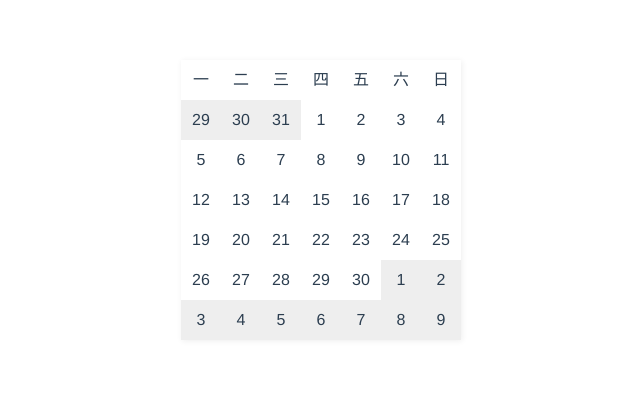
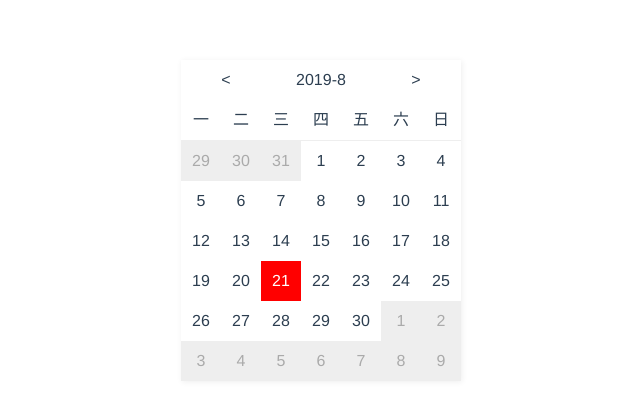
Before and after one commit to zifeiyu666/vue-calendar, a Vue app: page / in a window 1280 px wide. Shown: the top 420 px of the page, without its empty margins (319-959 px from the left). Built offline with nearby package versions, Linux system fonts and the light colour scheme.

Commit message:
feat：添加单选日期的功能

```diff
--- a/src/components/calendar.vue
+++ b/src/components/calendar.vue
@@ -1,5 +1,17 @@
 <template>
+
   <div class="calendar">
+    <div class="tools">
+      <span class="leftArr"
+        @click='handlePrevM()'>&lt;</span>
+      <div class="center">
+        <span class="year">{{thisY}}</span>
+        <span>-</span>
+        <span class="month">{{thisRM}}</span>
+      </div>
+      <span class="rightArr"
+        @click='handleNextM()'>&gt;</span>
+    </div>
     <div class="weeks">
       <span class="week"
         v-for='(item, index) in weeks'
@@ -8,13 +20,15 @@
     <div class="days">
       <span class="prevMD"
         v-for='(item, index) in prevMDLen'
-        :key='index'>{{monthDays[prevM] - prevLD[thisW] + item}}</span>
+        :key='index + "p"'>{{monthDays[prevM] - prevLD[thisW] + item}}</span>
       <span class="thisMD"
+        :class='{"current": (thisD == index + 1) && isCurM }'
         v-for='(item, index) in thisMDLen'
-        :key='index'>{{index + 1}}</span>
+        :key='index + "c"'
+        @click='handleSelCurD(index)'>{{index + 1}}</span>
       <span class="nextMD"
         v-for='(item, index) in nextMDLen'
-        :key='index'>{{index + 1}}</span>
+        :key='index + "n"'>{{index + 1}}</span>
     </div>
   </div>
 </template>
@@ -30,12 +44,23 @@ export default {
       weeks: '一二三四五六日'.split(''),
       monthDays: [31, 28, 31, 30, 31, 30, 31, 31, 30, 31, 30, 31],
       prevLD: [6, 0, 1, 2, 3, 4, 5],
-      thisY: new Date().getFullYear(),
-      thisM: new Date().getMonth(),
-      thisD: new Date().getDate(),
+      selDate: new Date(),
+      selDay: new Date(),
     }
   },
   computed: {
+    isCurM() {
+      return this.thisM == this.selDay.getMonth()
+    },
+    thisY() {
+      return this.selDate.getFullYear()
+    },
+    thisM() {
+      return this.selDate.getMonth()
+    },
+    thisD() {
+      return this.selDay.getDate()
+    },
     prevM() {
       return this.thisM - 1 < 0 ? 11 : this.thisM - 1
     },
@@ -58,6 +83,20 @@ export default {
       return 42 - this.thisMDLen - this.prevMDLen
     },
   },
+  methods: {
+    handleNextM() {
+      // debugger
+      var curM = this.thisM + 1 > 11 ? 0 : this.thisM + 1
+      this.selDate = new Date(this.thisY, curM)
+    },
+    handlePrevM() {
+      var curM = this.thisM - 1 < 0 ? 11 : this.thisM - 1
+      this.selDate = new Date(this.thisY, curM)
+    },
+    handleSelCurD(index) {
+      this.selDay = new Date(this.thisY, this.thisM, index + 1)
+    },
+  },
 }
 </script>
 
@@ -66,6 +105,14 @@ export default {
   display: inline-block;
   box-shadow: 1px 1px 6px #eee;
 }
+.weeks {
+  border-bottom: 1px solid #eee;
+}
+.current {
+  background: red;
+  color: #fff;
+}
+.tools,
 .weeks,
 .days {
   width: 280px;
@@ -79,6 +126,17 @@ export default {
   .prevMD,
   .nextMD {
     background: #eee;
+    color: #aaa;
   }
 }
+.tools {
+  justify-content: space-around;
+  // .year {
+  //   font-size: 1em;
+  // }
+  // .month {
+  //   font-size: 0.8em;
+  //   color: #999;
+  // }
+}
 </style>
```
